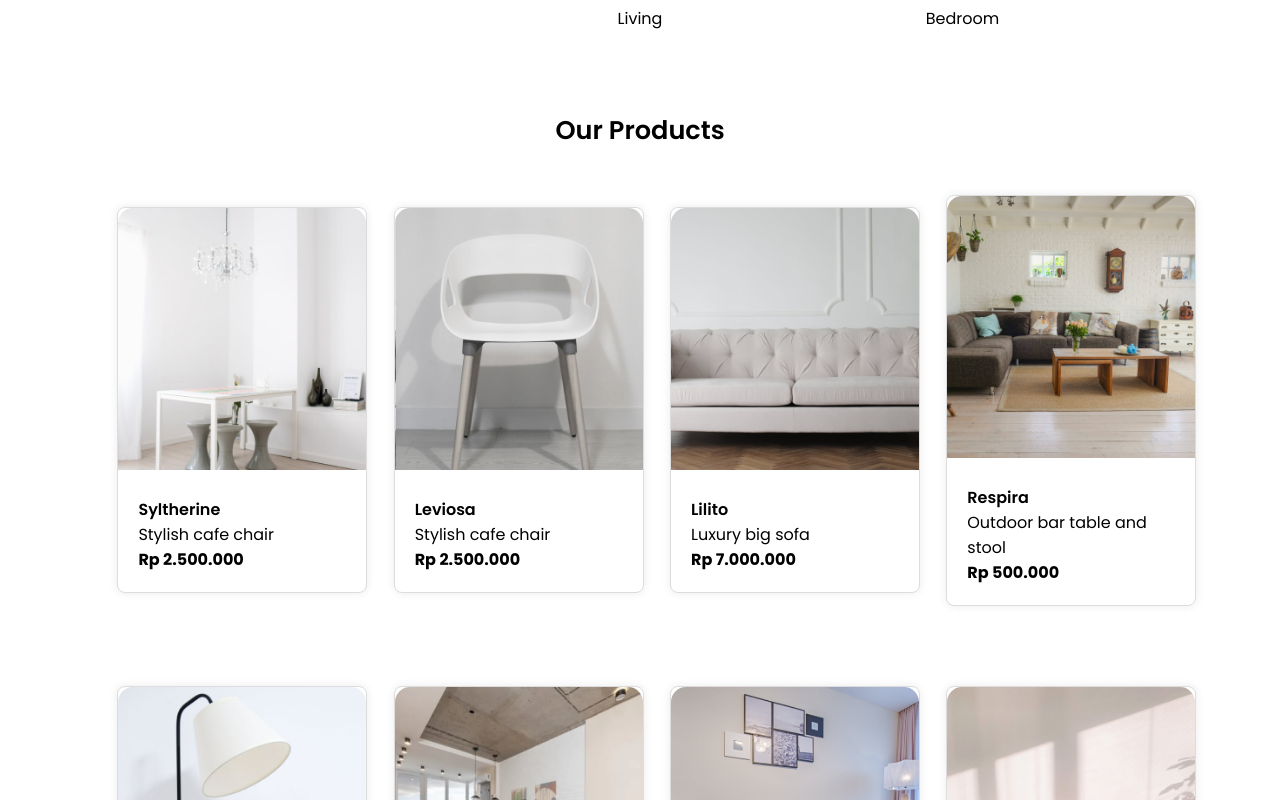
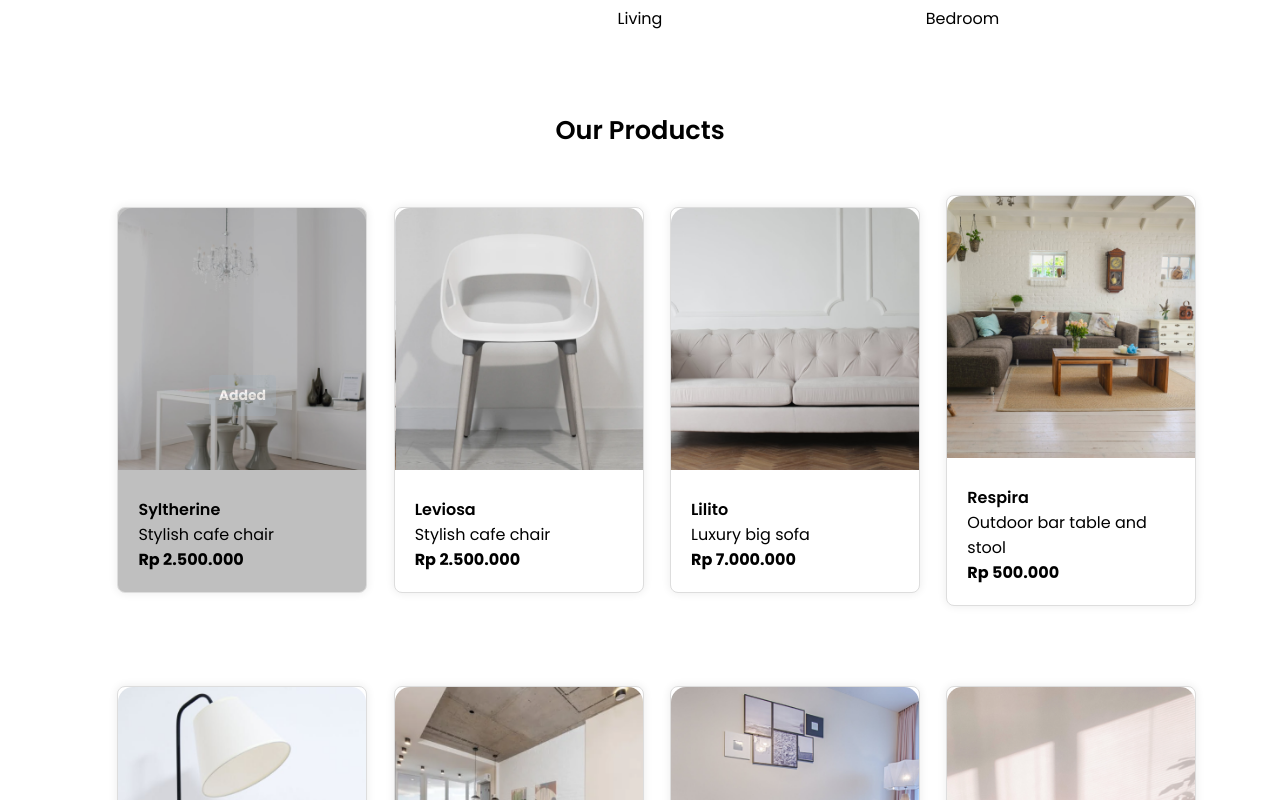
Before and after one commit to jayAnjana13/Furniro, a React (Vite) app in the folder app/: page / in a window 1280 px wide. Both pictures are taken after a click on the element 225 px from the left and 1706 px from the top of the page. Shown: the part 1306-2106 px from the top of the page. Built offline with nearby package versions, Linux system fonts and the light colour scheme; no server answers.

Commit message:
updated productMenuDisplay

```diff
--- a/app/src/components/ProductMenuDisplay/ProductMenuDisplay.jsx
+++ b/app/src/components/ProductMenuDisplay/ProductMenuDisplay.jsx
@@ -1,19 +1,50 @@
 import "./productMenu.css";
+import { useNavigate } from "react-router-dom";
+import { useContext, useState } from "react";
+import { StoreContext } from "../../context/StoreContext";
 
-const ProductMenuDisplay = ({ id, name, price, description, image }) => {
+const ProductMenuDisplay = ({ id, name, price, description, image, badge }) => {
+  const navigate = useNavigate();
+  const { addToCart } = useContext(StoreContext);
+
+  const [isAdded, setIsAdded] = useState(false);
+
+  const handleCart = (e) => {
+    e.stopPropagation();
+    addToCart(id);
+    setIsAdded(true);
+  };
+
+  const MoveToSingleProduct = () => {
+    navigate("/single-product", { state: { id } });
+  };
+
   return (
     <div className="product-display">
-      <div className="product-item">
+      <div onClick={MoveToSingleProduct} className="product-item">
         <div className="product-item-img-conatiner">
           <img className="product-item-image" src={image} alt="" />
-          <div className="overlay">
-            <button className="add-to-cart-button">Add to Cart</button>
-            <div className="extra-options">
-              <span>Share</span>
-              <span>Compare</span>
-              <span>Like</span>
-            </div>
+          <div className={`overlay ${isAdded ? "disabled-overlay" : ""}`}>
+            <button
+              onClick={handleCart}
+              className="add-to-cart-button"
+              disabled={isAdded}
+            >
+              {isAdded ? "Added" : "Add to Cart"}
+            </button>
+            {!isAdded && (
+              <div className="extra-options">
+                <span>Share</span>
+                <span>Compare</span>
+                <span>Like</span>
+              </div>
+            )}
           </div>
+          {badge && (
+            <span className={`badge ${badge === "New" ? "New" : "discount"}`}>
+              {badge}
+            </span>
+          )}
         </div>
 
         <div className="product-item-info">
```
